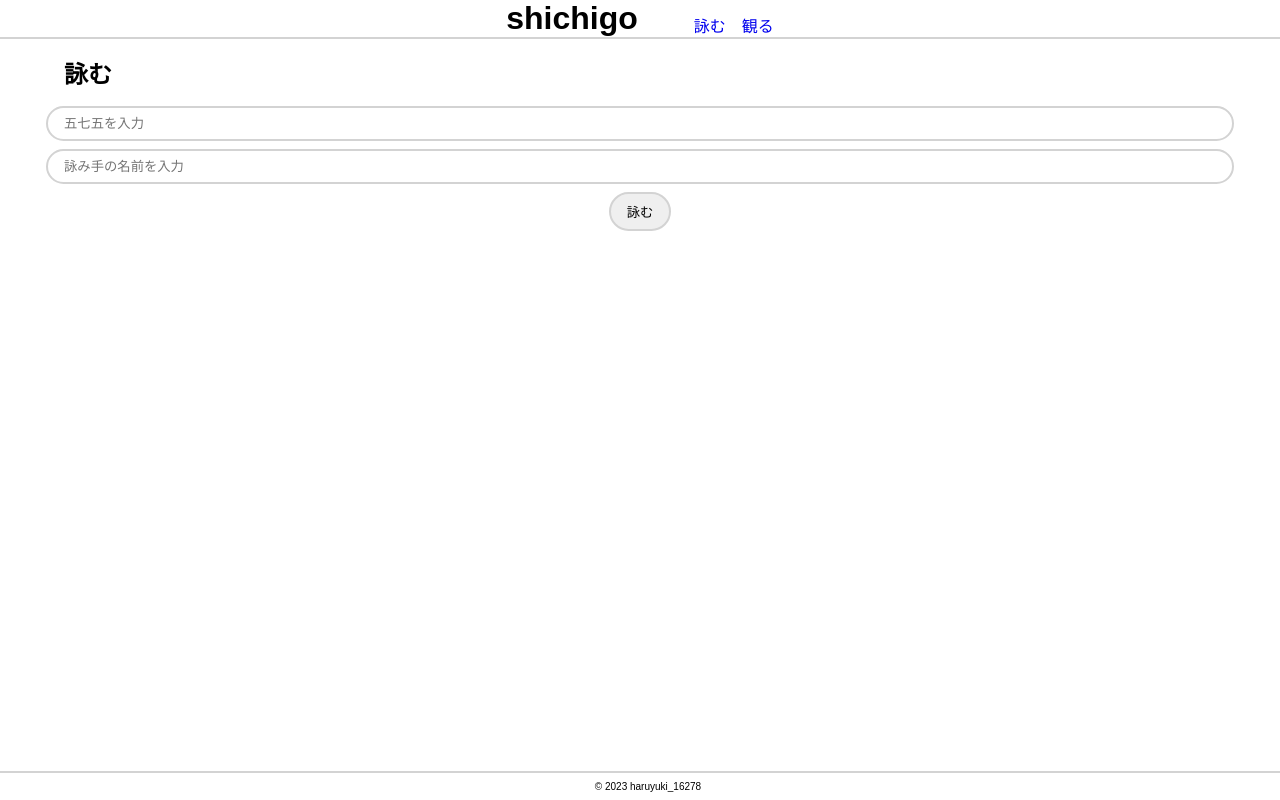
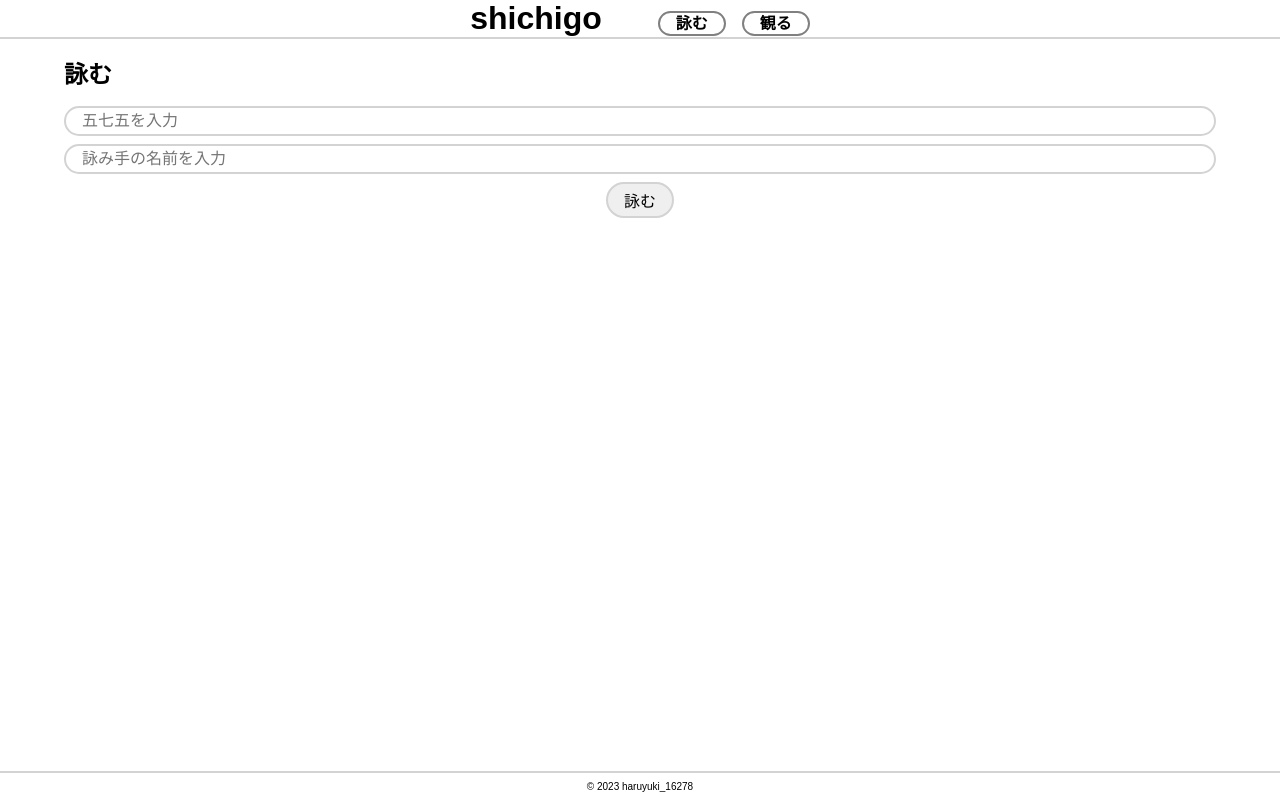
Before and after one commit to haruyuki-16278/shichigo, a FastAPI app: page /compose in a window 1280 px wide. Run offline with FastAPI, Linux system fonts and the light colour scheme; some web fonts are replaced.

Commit message:
👍 表示を調整

```diff
--- a/main.py
+++ b/main.py
@@ -8,7 +8,7 @@ from fastapi.staticfiles import StaticFiles
 import sqlite3
 
 SHICHIGO_COLUMNS = ['id', 'poem', 'writer', 'fav', 'replies', 'ts']
-PAGING_AMOUNT = 20
+PAGING_AMOUNT = 10
 
 dbname = 'shichigo.db'
 conx = sqlite3.connect(dbname)
@@ -56,19 +56,20 @@ async def page_appreciation(req: Request, timestamp: str = Query(default='0')):
         )
         res = cur.fetchall()
         shichigos = [dict(zip(SHICHIGO_COLUMNS, shichigo)) for shichigo in res]
-        print(shichigos)
+        print(shichigos, len(shichigos))
         return templates.TemplateResponse(
             'appreciation.jinja.html',
             {
                 'request': req,
                 'shichigos': shichigos,
+                'available_shichigoes': len(shichigos) > 0,
                 'available_next': len(shichigos) >= PAGING_AMOUNT,
-                'last_poem_created_at': shichigos[-1]['ts']
+                'last_poem_created_at': shichigos[-1]['ts'] if len(shichigos) > 0 else 0
             }
         )
     except Exception as e:
         print(e)
-        # return templates.TemplateResponse()
+        print(e.__traceback__)
     finally:
         cur.close()
 
--- a/templates/static/style.css
+++ b/templates/static/style.css
@@ -1,6 +1,7 @@
 * {
   margin: 0;
   font-family: 'Zen Kaku Gothic Antique', sans-serif;
+  box-sizing: border-box;
 }
 
 html, body{
@@ -20,21 +21,29 @@ header {
   width: 100%;
   border-bottom: 2px solid lightgray;
   display: flex;
-  align-items: end;
+  align-items: baseline;
   justify-content: center;
 
-  :is(nav) {
-    :is(ul) {
+  >nav {
+    >ul {
+      width: fit-content;
+      height: fit-content;
       display: flex;
       list-style-type: none;
 
-      :is(li) {
-        margin-left: 16px;
+      >li {
+        >a {
+          width: fit-content;
+          height: fit-content;
+          margin-left: 16px;
+          border: 2px solid gray;
+          border-radius: 100vh;
+          padding: 2px 16px;
+          text-decoration: none;
+          color: black;
+          font-weight: bold;
 
-        :is(a) {
-          text-decoration: none;
-
-          & :visited {
+          &:visited {
             color: inherit;
           }
         }
@@ -49,35 +58,37 @@ main {
   padding-inline: 64px;
   overflow: scroll;
 
-  & :is(h2), :is(p) {
+  >h2, p {
     margin-bottom: 16px;
   }
 
-  & :is(p).message {
+  >p.message {
     border: 2px solid lightgray;
     border-radius: 8px;
     padding: 8px;
   }
 
-  & :is(form) {
+  >form {
     width: 100%;
     display: flex;
     flex-direction: column;
     align-items: center;
 
-    & :is(input)[type="text"] {
+    >input[type="text"] {
       width: 100%;
       margin-bottom: 8px;
       border: 2px solid lightgray;
       border-radius: 100vh;
-      padding: 8px 16px;
+      padding: 4px 16px;
+      font-size: 16px;
     }
 
-    & :is(input)[type="submit"] {
+    >input[type="submit"] {
       width: fit-content;
       border: 2px solid lightgray;
       border-radius: 100vh;
-      padding: 8px 16px;
+      padding: 4px 16px;
+      font-size: 16px;
 
       &:hover {
         cursor: pointer;
@@ -159,7 +199,7 @@ footer {
   display: flex;
   justify-content: center;
 
-  :is(span).copyright {
+  >span.copyright {
     font-size: 10px;
   }
 }
```
Also changed, not shown: other parts of templates/static/style.css (+38 -9 lines), templates/appreciation.jinja.html (+10 -2 lines).
